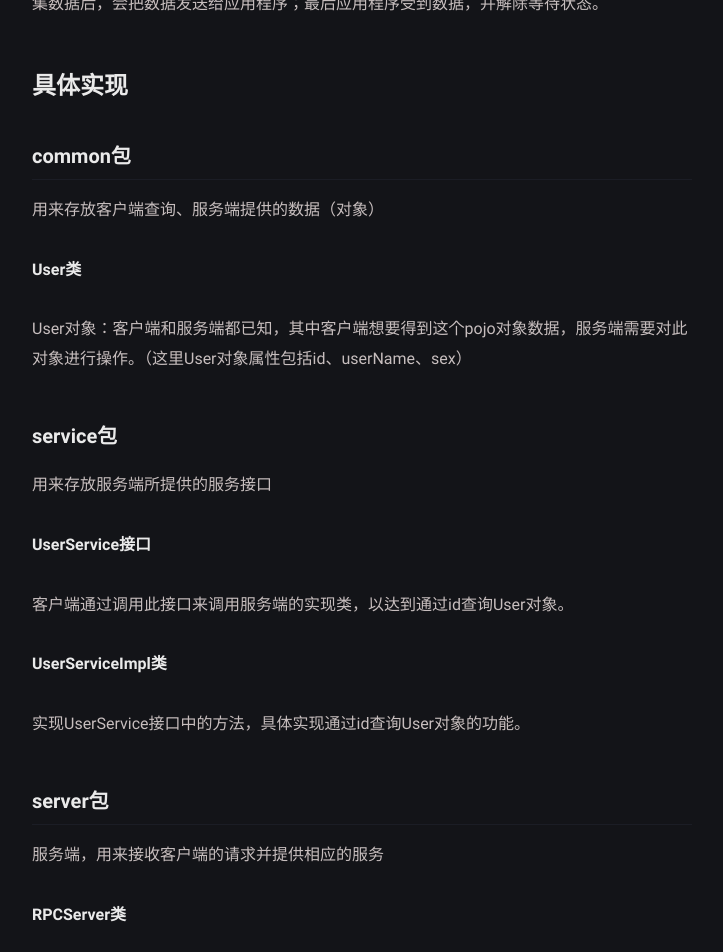
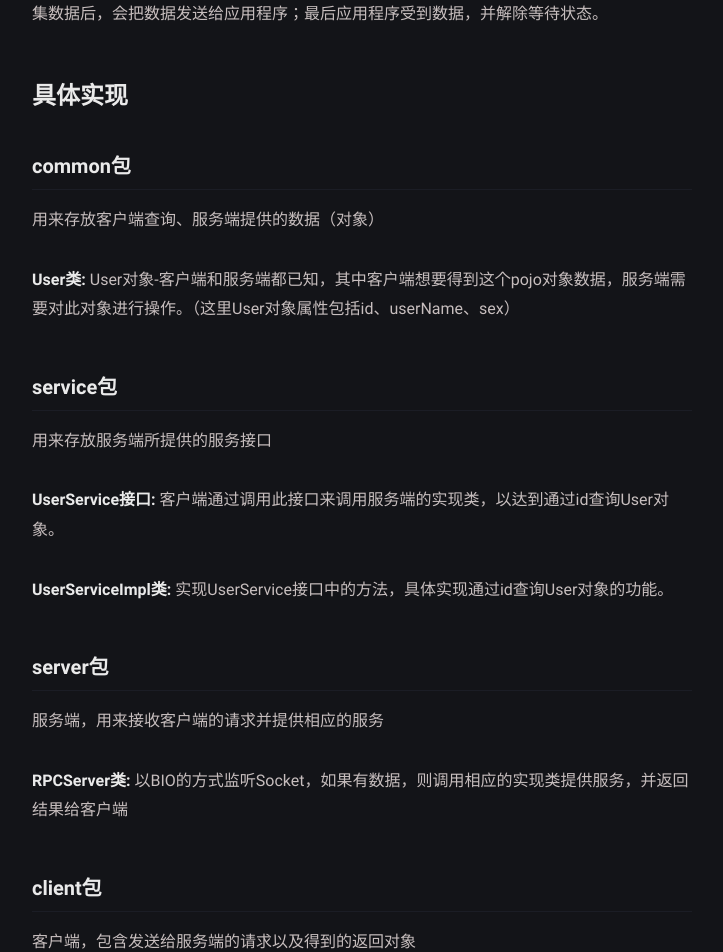
Before and after one commit to SherlnoW/SherlnoW.github.io, a Jekyll site: the page built from _posts/Monster-RPC/2022-10-22-myrpc-version0.md, in a window 1280 px wide and 1400 px high, scrolled down 2151 px. Shown: the top 952 px of the window, without its empty margins (278-1001 px from the left). Built offline with Jekyll 4.4.1, drawn with Linux system fonts in a browser that asks for light colours; some of the changed text lies outside the part shown.

```diff
--- a/_posts/Monster-RPC/2022-10-22-myrpc-version0.md
+++ b/_posts/Monster-RPC/2022-10-22-myrpc-version0.md
@@ -15,11 +15,11 @@ tag:
 
 # 解决方案
 
-** RPC的基本过程是什么？**
+**RPC的基本过程是什么？**
 
 客户端调用服务端的一个方法，服务端通过执行本地方法得到返回值，并将返回值传递回客户端。
 
-** 怎样完成一个RPC？**
+**怎样完成一个RPC？**
 
 以下是假设的服务背景：
 
@@ -36,12 +36,11 @@ tag:
 * 通过调用 `accept()` 进行阻塞，此时，若客户端有一个 socket 连接到服务端，那么服务端
 * 通过监听和 `accept()` 可以与客户端进行连接。
 
-#### lombok
+### lombok
 
 一个在Java开发过程中用注解的方式，简化了 JavaBean 的编写，避免了冗余和样板式代码而出现的插件。
 
 常用注解如下：
-
 * @Builder：作用于类，将其变成建造者模式，一步步地创建一个对象（屏蔽具体细节，但可以精细控制）
 * @Data：在类上标注，自动生成相关的 `get()、set()、equals()、hashCode()、toString()` 等方法
 * @NoArgsConstructor：在类上标注，提供类的无参构造
@@ -53,7 +52,7 @@ tag:
 
 实现了Serializable接口的类可以被ObjectOutPutStream转换为字节流，也可通过ObjectInputStream再将其解析为对象。
 
-#### BIO通信
+### BIO通信
 
 同步阻塞I/O模式，数据的读取写入必须阻塞在一个线程内等待其完成。
 
@@ -65,37 +64,27 @@ tag:
 
 用来存放客户端查询、服务端提供的数据（对象）
 
-**User类**
+**User类:** User对象-客户端和服务端都已知，其中客户端想要得到这个pojo对象数据，服务端需要对此对象进行操作。（这里User对象属性包括id、userName、sex）
 
-User对象：客户端和服务端都已知，其中客户端想要得到这个pojo对象数据，服务端需要对此对象进行操作。（这里User对象属性包括id、userName、sex）
-
-#### service包
+### service包
 
 用来存放服务端所提供的服务接口
 
-**UserService接口**
+**UserService接口:** 客户端通过调用此接口来调用服务端的实现类，以达到通过id查询User对象。
 
-客户端通过调用此接口来调用服务端的实现类，以达到通过id查询User对象。
-
-**UserServiceImpl类**
-
-实现UserService接口中的方法，具体实现通过id查询User对象的功能。
+**UserServiceImpl类:** 实现UserService接口中的方法，具体实现通过id查询User对象的功能。
 
 ### server包
 
 服务端，用来接收客户端的请求并提供相应的服务
 
-**RPCServer类**
-
-以BIO的方式监听Socket，如果有数据，则调用相应的实现类提供服务，并返回结果给客户端
+**RPCServer类:** 以BIO的方式监听Socket，如果有数据，则调用相应的实现类提供服务，并返回结果给客户端
 
 ### client包
 
 客户端，包含发送给服务端的请求以及得到的返回对象
 
-**RPCClient类**
-
-建立Socket连接，向服务端传输id，并得到返回的User对象。
+**RPCClient类:** 建立Socket连接，向服务端传输id，并得到返回的User对象。
 
 # 结果
 
```
